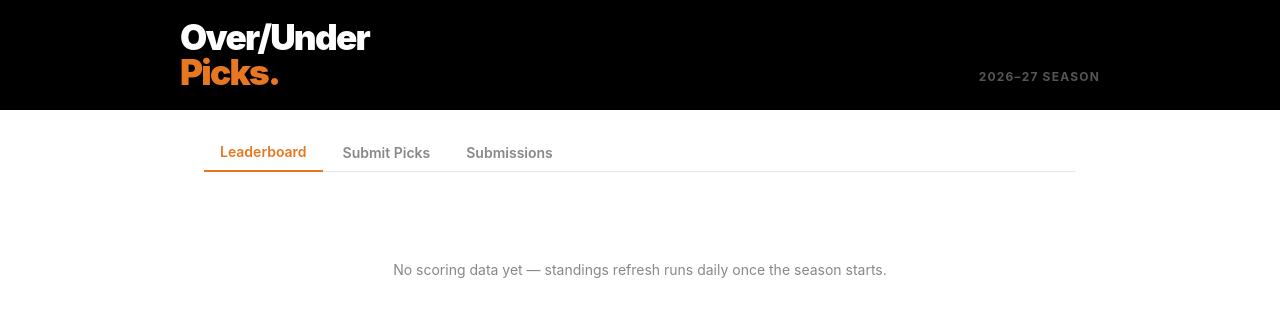
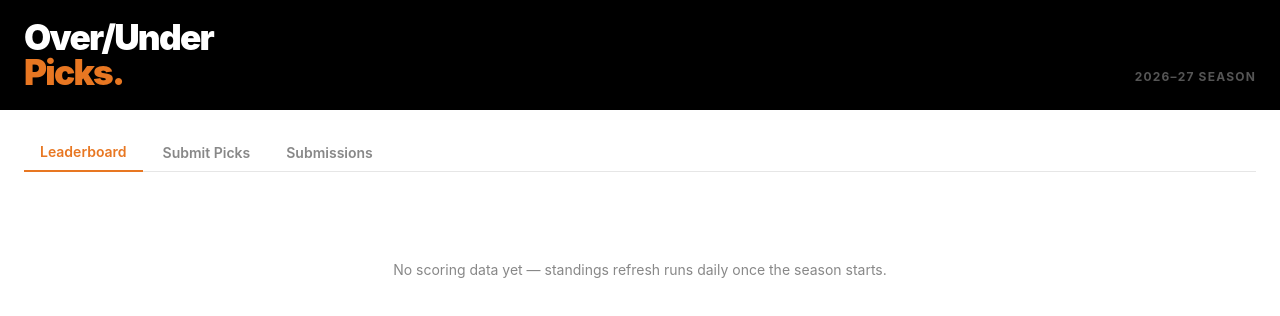
Before and after one commit to nm-huuns/nba-over-under, a Next.js app: page / in a window 1280 px wide. Shown: the top 316 px of the page. Built offline with nearby package versions, Linux system fonts and the light colour scheme.

Commit message:
Widen page to 1400px and add GPT-6 to AI pickers list

```diff
--- a/app/Submissions.tsx
+++ b/app/Submissions.tsx
@@ -19,7 +19,7 @@ function latestPerPerson(submissions: Submission[]): Submission[] {
       map.set(key, sub);
     }
   }
-  const AI_NAMES = new Set(["gemini 3", "claude opus"]);
+  const AI_NAMES = new Set(["gemini 3", "claude opus", "gpt-6"]);
   const isAI = (name: string) => AI_NAMES.has(name.trim().toLowerCase());
   return Array.from(map.values()).sort((a, b) => {
     const aAI = isAI(a.name), bAI = isAI(b.name);
--- a/app/page.tsx
+++ b/app/page.tsx
@@ -28,7 +28,7 @@ export default async function Home() {
   return (
     <>
       <header className="bg-black px-4 sm:px-6 py-5">
-        <div className="max-w-[920px] mx-auto flex items-end justify-between">
+        <div className="max-w-[1400px] mx-auto flex items-end justify-between">
           <h1 className="text-[2.2rem] font-black leading-none tracking-[-0.05em] text-white">
             Over/Under
             <br />
@@ -40,7 +40,7 @@ export default async function Home() {
         </div>
       </header>
 
-      <main className="max-w-[920px] mx-auto px-4 sm:px-6 w-full pb-16">
+      <main className="max-w-[1400px] mx-auto px-4 sm:px-6 w-full pb-16">
         <PicksTabs
           lockState={lockState as LockState}
           submissions={submissions as Submission[]}
```
